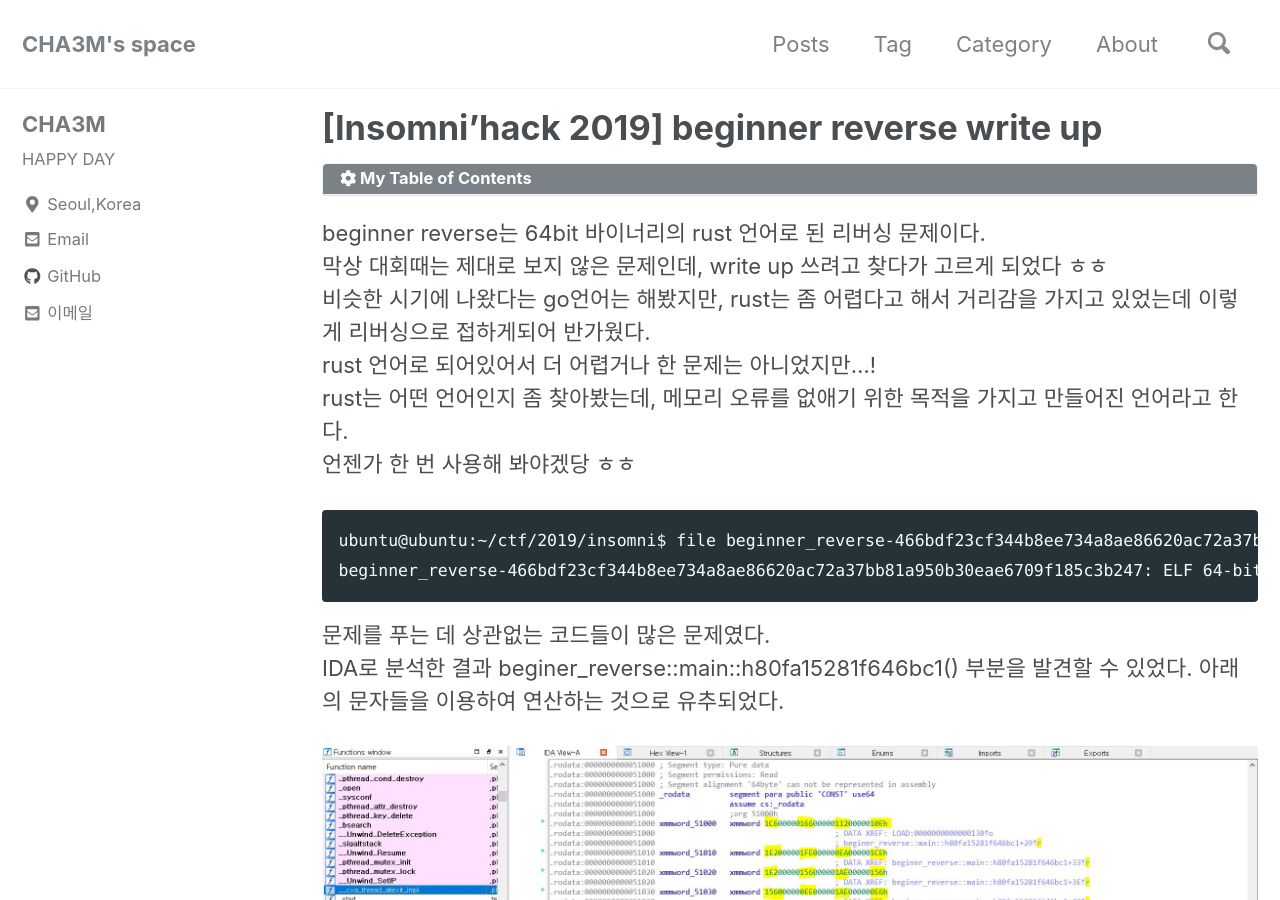
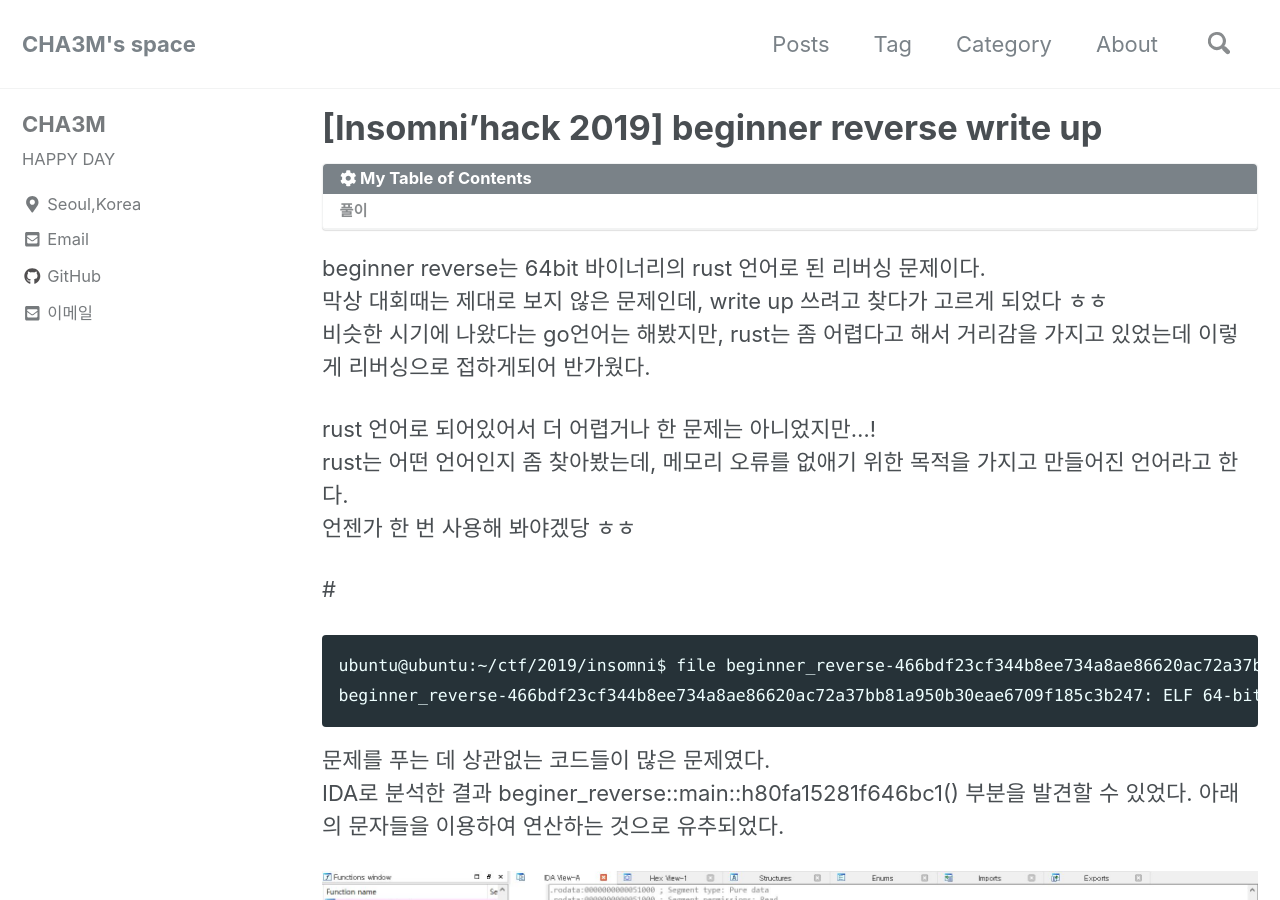
Before and after one commit to Hanchaemin/CHA3M.github.io, a Jekyll site: the page built from _posts/2019-02-08-insomni_beginner_reverse.md, in a window 1280 px wide and 900 px high. Built offline with Jekyll 4.4.1, drawn with Linux system fonts in a browser that asks for light colours; nearby versions of some CDN libraries; comment, search, counter and statistics services are not loaded.

Commit message:
Update 2019-02-08-insomni_beginner_reverse.md

````diff
--- a/_posts/2019-02-08-insomni_beginner_reverse.md
+++ b/_posts/2019-02-08-insomni_beginner_reverse.md
@@ -13,10 +12,12 @@ categories:
 beginner reverse는 64bit 바이너리의 rust 언어로 된 리버싱 문제이다.
 막상 대회때는 제대로 보지 않은 문제인데, write up 쓰려고 찾다가 고르게 되었다 ㅎㅎ
 비슷한 시기에 나왔다는 go언어는 해봤지만, rust는 좀 어렵다고 해서 거리감을 가지고 있었는데 이렇게 리버싱으로 접하게되어 반가웠다.
-<!--more-->
+
 rust 언어로 되어있어서 더 어렵거나 한 문제는 아니었지만...!
 rust는 어떤 언어인지 좀 찾아봤는데, 메모리 오류를 없애기 위한 목적을 가지고 만들어진 언어라고 한다.
 언젠가 한 번 사용해 봐야겠당 ㅎㅎ
+
+#
 
 ```
 ubuntu@ubuntu:~/ctf/2019/insomni$ file beginner_reverse-466bdf23cf344b8ee734a8ae86620ac72a37bb81a950b30eae6709f185c3b247
@@ -46,6 +47,8 @@ IDA로 분석한 결과 beginer_reverse::main::h80fa15281f646bc1() 부분을 발
 
 ![]({{ site.baseurl }}/assets/images/insomni_rev/beginner_reverse_03.JPG)
 
+# 풀이
+
 따라서 이 부분을 python으로 작성하면 다음과 같이 연산하여 flag값을 추출해 낼 수 있다.
 ```python
 input = [0x10e, 0x112, 0x166, 0x1c6, 0x1ce, 0xea, 0x1fe, 0x1e2, 0x156, 0x1ae, 0x156, 0x1e2, 0xe6, 0x1ae, 0xee, 0x156, 0x18a, 0xfa, 0x1e2, 0x1ba, 0x1a6, 0xea, 0x1e2, 0xe6, 0x156, 0x1e2, 0xe6, 0x1f2, 0xe6, 0x1e2, 0x1e6, 0xe6, 0x1de, 0x1e2]
````
Also changed, not shown: other parts of _posts/2019-02-08-insomni_beginner_reverse.md (+0 -1 lines).
